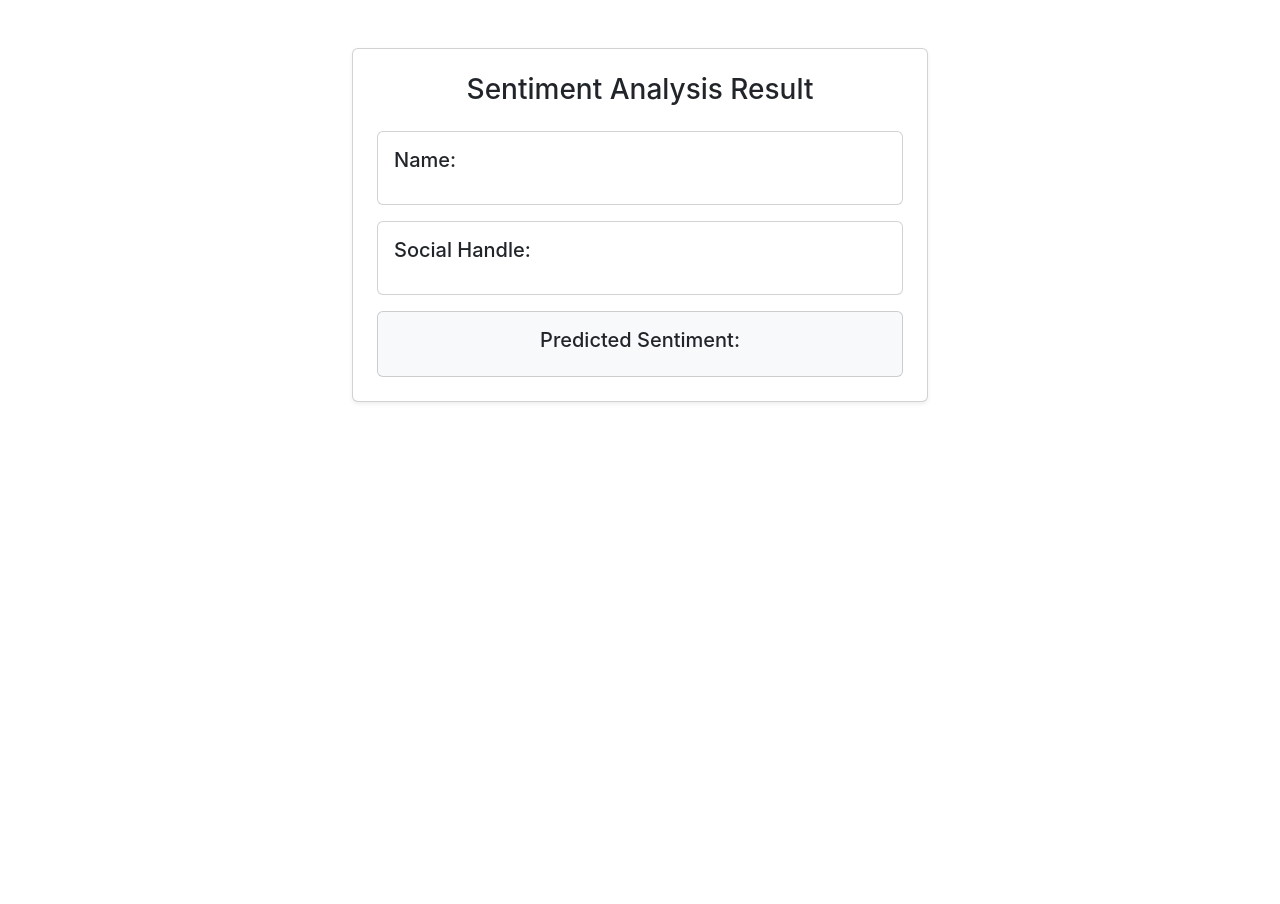
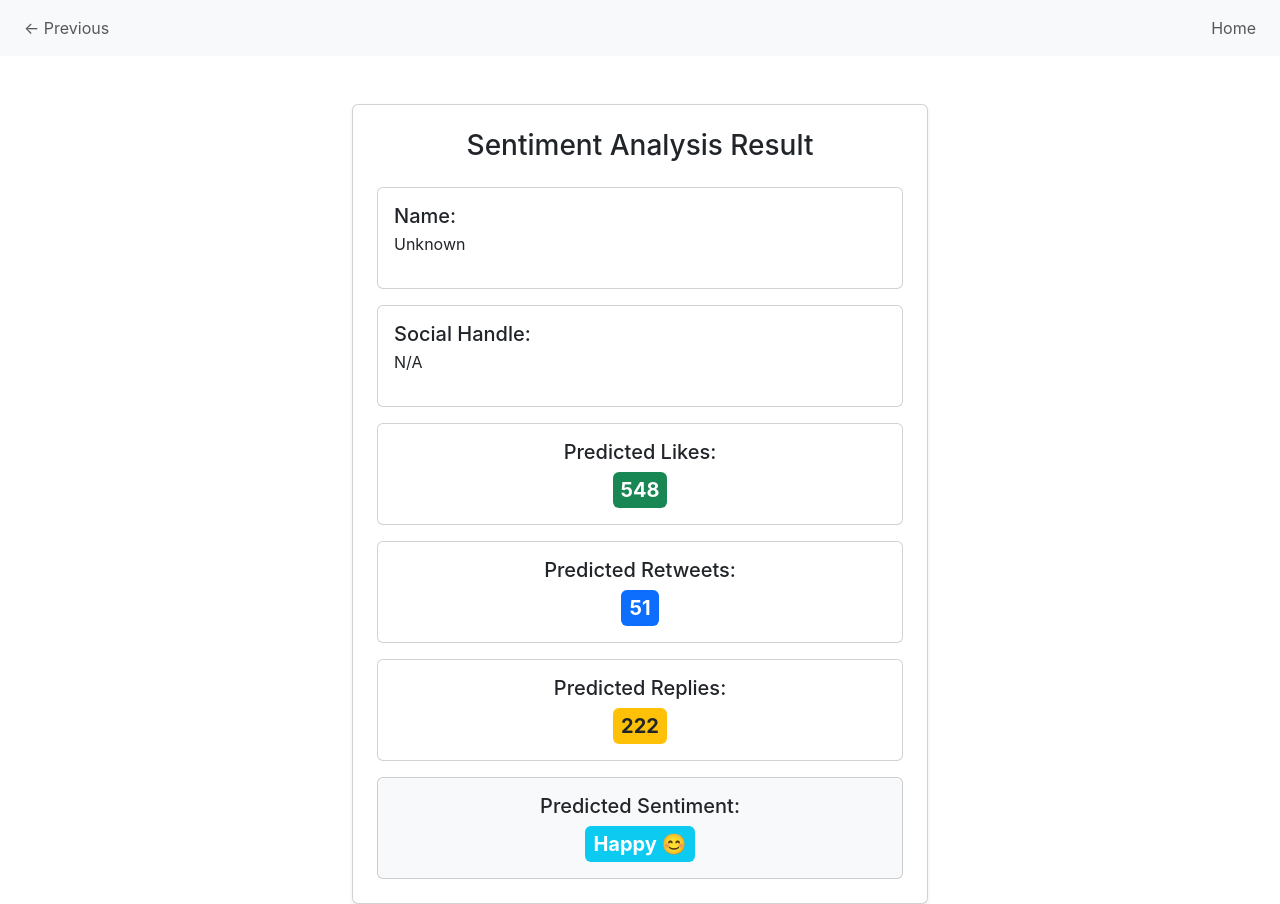
Before and after one commit to TannisthaBiswas/ResonanceFrontend, a React (Create React App) app: page /result/1 in a window 1280 px wide. Before the commit the page ends 800 px from the top, so only its background shows below. Built offline with nearby package versions, Linux system fonts and the light colour scheme; no server answers.

Commit message:
Update(lik, retweet, replies) ResultPage.js

```diff
--- a/src/pages/ResultPage.js
+++ b/src/pages/ResultPage.js
@@ -1,51 +1,46 @@
 // src/pages/ResultPage.js
-import axios from 'axios';
 import React, { useEffect, useState } from 'react';
-import { Container, Card, Badge } from 'react-bootstrap';
-import { useLocation } from 'react-router-dom';
+import { Container, Card, Badge, Navbar, Nav } from 'react-bootstrap';
+import { Link } from 'react-router-dom';
 
 const ResultPage = () => {
   const [name, setName] = useState('');
   const [handle, setHandle] = useState('');
   const [sentiment, setSentiment] = useState('');
-
-  const location = useLocation();
-
-  const pathSegments = location.pathname.split("/");
-  const encodedText = pathSegments[pathSegments.length - 1];
-  const decodedText = decodeURIComponent(encodedText);
+  const [likes, setLikes] = useState(0);
+  const [retweets, setRetweets] = useState(0);
+  const [replies, setReplies] = useState(0);
 
   useEffect(() => {
-    console.log("Decoded text:", decodedText);
+    const storedName = localStorage.getItem('name') || 'Unknown';
+    const storedHandle = localStorage.getItem('handle') || 'N/A';
 
-    // API call
-    const callApiFun = async () => {
-      try {
-        const response = await axios.post("https://tweet-sentiment-prediction.onrender.com/predict", {
-          text: decodedText
-        });
-        console.log("API Response:", response.data);
-        const value = response.data;
+    setName(storedName);
+    setHandle(storedHandle);
 
-        // Set sentiment from response if needed
-        // For now, just simulate a random sentiment:
+    // Random sentiment
     const fakeSentiments = ['Happy 😊', 'Sad 😔', 'Neutral 😐', 'Angry 😡'];
-        if(value.sentiment == "positive"){
+    const random = Math.floor(Math.random() * fakeSentiments.length);
+    setSentiment(fakeSentiments[random]);
 
-          setSentiment(fakeSentiments[0]);
-        }
-
-        // If the API returns sentiment:
-        // setSentiment(response.data.sentiment);
-      } catch (error) {
-        console.error("API Error:", error);
-      }
-    };
-
-    callApiFun();
-  }, [decodedText]);
+    // Dummy predictions for likes, retweets, replies
+    setLikes(Math.floor(Math.random() * 1000));
+    setRetweets(Math.floor(Math.random() * 500));
+    setReplies(Math.floor(Math.random() * 300));
+  }, []);
 
   return (
+    <>
+      {/* Navbar with "Previous" on the left and "Home" on the right */}
+      <Navbar bg="light" className="px-3 justify-content-between">
+        <Nav>
+          <Nav.Link as={Link} to="/form">← Previous</Nav.Link>
+        </Nav>
+        <Nav>
+          <Nav.Link as={Link} to="/">Home</Nav.Link>
+        </Nav>
+      </Navbar>
+
       <Container className="mt-5" style={{ maxWidth: '600px' }}>
         <Card className="p-4 shadow-sm">
           <h3 className="text-center mb-4">Sentiment Analysis Result</h3>
@@ -64,6 +59,27 @@ const ResultPage = () => {
             </Card.Body>
           </Card>
 
+          <Card className="mb-3 text-center">
+            <Card.Body>
+              <h5 className="mb-2">Predicted Likes:</h5>
+              <Badge bg="success" className="p-2 fs-5">{likes}</Badge>
+            </Card.Body>
+          </Card>
+
+          <Card className="mb-3 text-center">
+            <Card.Body>
+              <h5 className="mb-2">Predicted Retweets:</h5>
+              <Badge bg="primary" className="p-2 fs-5">{retweets}</Badge>
+            </Card.Body>
+          </Card>
+
+          <Card className="mb-3 text-center">
+            <Card.Body>
+              <h5 className="mb-2">Predicted Replies:</h5>
+              <Badge bg="warning" className="p-2 fs-5 text-dark">{replies}</Badge>
+            </Card.Body>
+          </Card>
+
           <Card bg="light" className="text-center">
             <Card.Body>
               <h5 className="mb-2">Predicted Sentiment:</h5>
@@ -72,6 +88,7 @@ const ResultPage = () => {
           </Card>
         </Card>
       </Container>
+    </>
   );
 };
 
```
Lines whose indentation alone changed are shown as unchanged.
